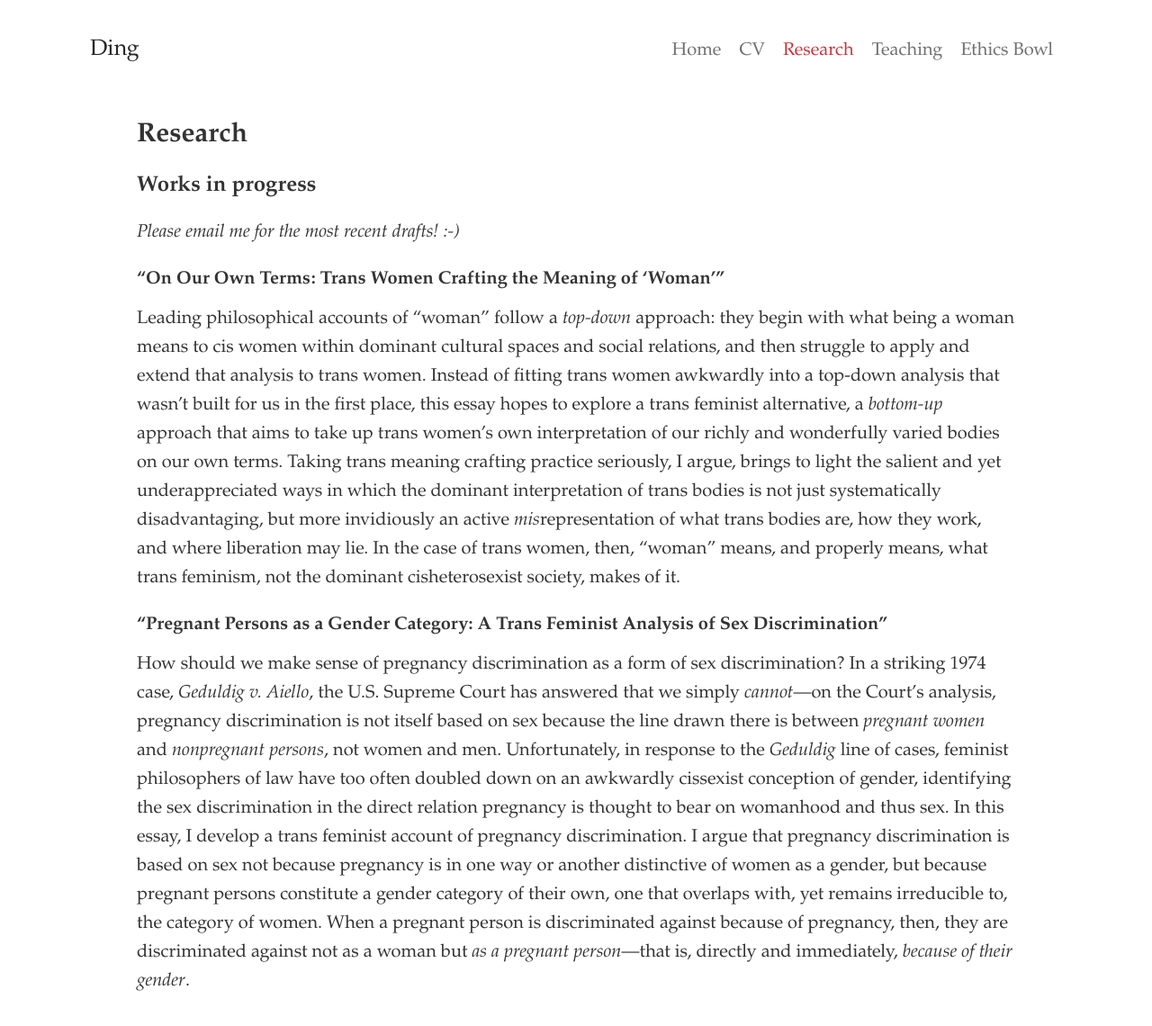
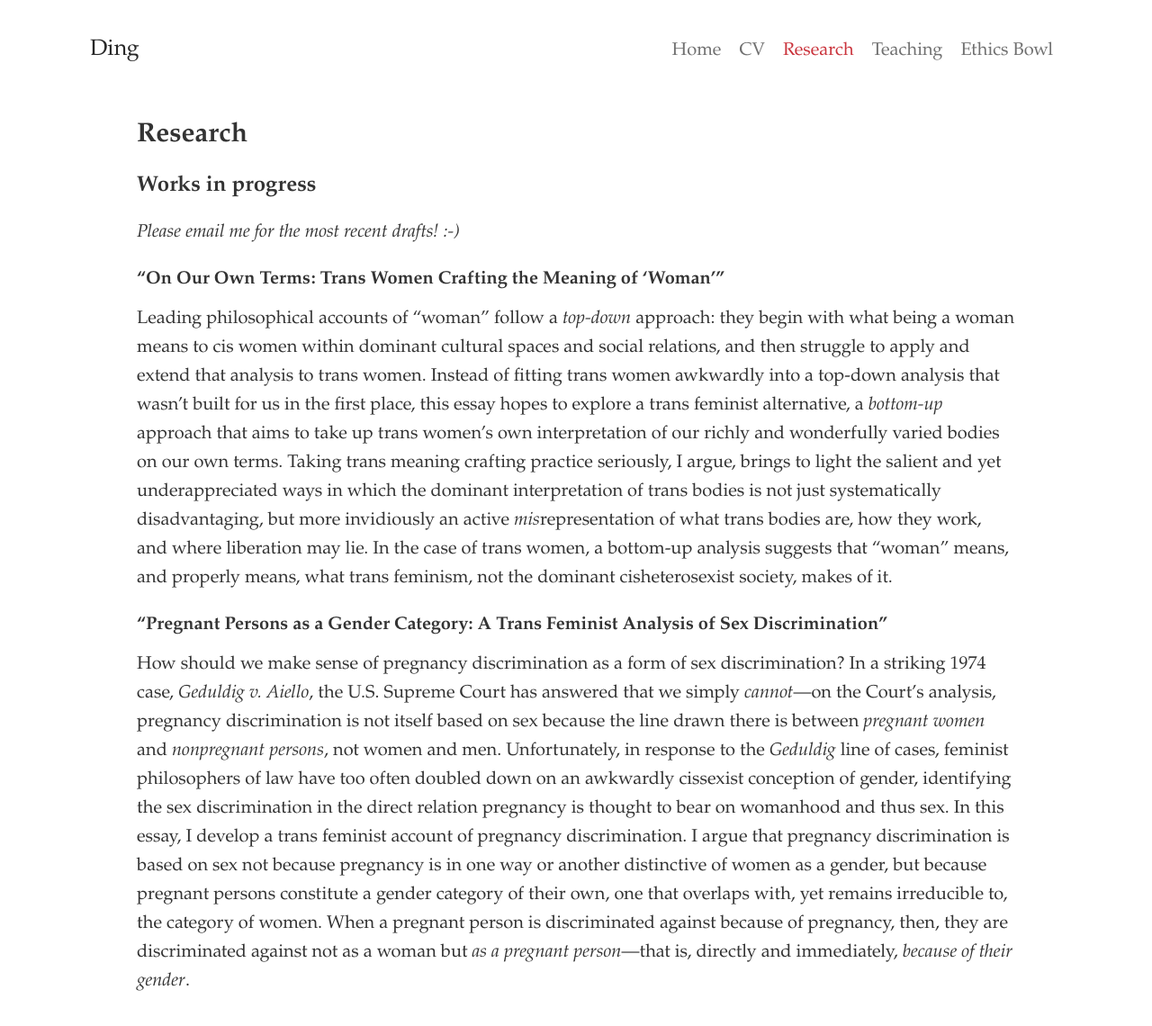
Before and after one commit to dingherself/dingherself.github.io, a Jekyll site: the page built from research.md, in a window 1280 px wide and 1186 px high. Shown: the top 1140 px of the window at 90% size. Built offline with Jekyll 4.4.1, drawn with Linux system fonts in a browser that asks for light colours; nearby versions of some CDN libraries; some web fonts are replaced.

Commit message:
small edit

```diff
--- a/research.md
+++ b/research.md
@@ -14,7 +14,7 @@
 
 ### “On Our Own Terms: Trans Women Crafting the Meaning of ‘Woman’”
 
-Leading philosophical accounts of “woman” follow a *top-down* approach: they begin with what being a woman means to cis women within dominant cultural spaces and social relations, and then struggle to apply and extend that analysis to trans women. Instead of fitting trans women awkwardly into a top-down analysis that wasn’t built for us in the first place, this essay hopes to explore a trans feminist alternative, a *bottom-up* approach that aims to take up trans women’s own interpretation of our richly and wonderfully varied bodies on our own terms. Taking trans meaning crafting practice seriously, I argue, brings to light the salient and yet underappreciated ways in which the dominant interpretation of trans bodies is not just systematically disadvantaging, but more invidiously an active *mis*representation of what trans bodies are, how they work, and where liberation may lie. In the case of trans women, then, “woman” means, and properly means, what trans feminism, not the dominant cisheterosexist society, makes of it.
+Leading philosophical accounts of “woman” follow a *top-down* approach: they begin with what being a woman means to cis women within dominant cultural spaces and social relations, and then struggle to apply and extend that analysis to trans women. Instead of fitting trans women awkwardly into a top-down analysis that wasn’t built for us in the first place, this essay hopes to explore a trans feminist alternative, a *bottom-up* approach that aims to take up trans women’s own interpretation of our richly and wonderfully varied bodies on our own terms. Taking trans meaning crafting practice seriously, I argue, brings to light the salient and yet underappreciated ways in which the dominant interpretation of trans bodies is not just systematically disadvantaging, but more invidiously an active *mis*representation of what trans bodies are, how they work, and where liberation may lie. In the case of trans women, a bottom-up analysis suggests that “woman” means, and properly means, what trans feminism, not the dominant cisheterosexist society, makes of it.
 
 ### “Pregnant Persons as a Gender Category: A Trans Feminist Analysis of Sex Discrimination”
 
```
